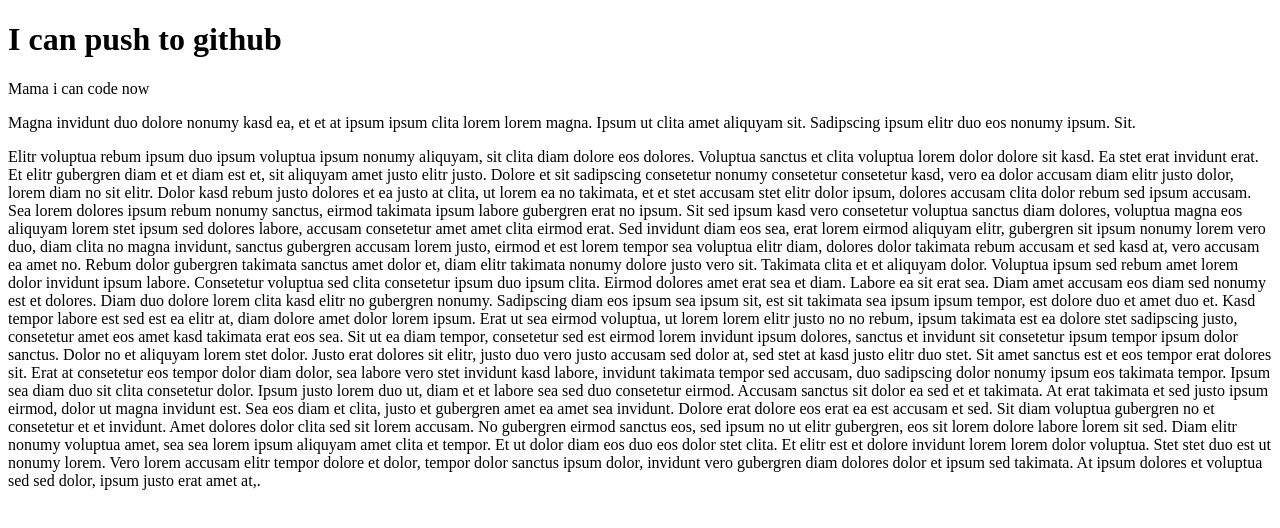
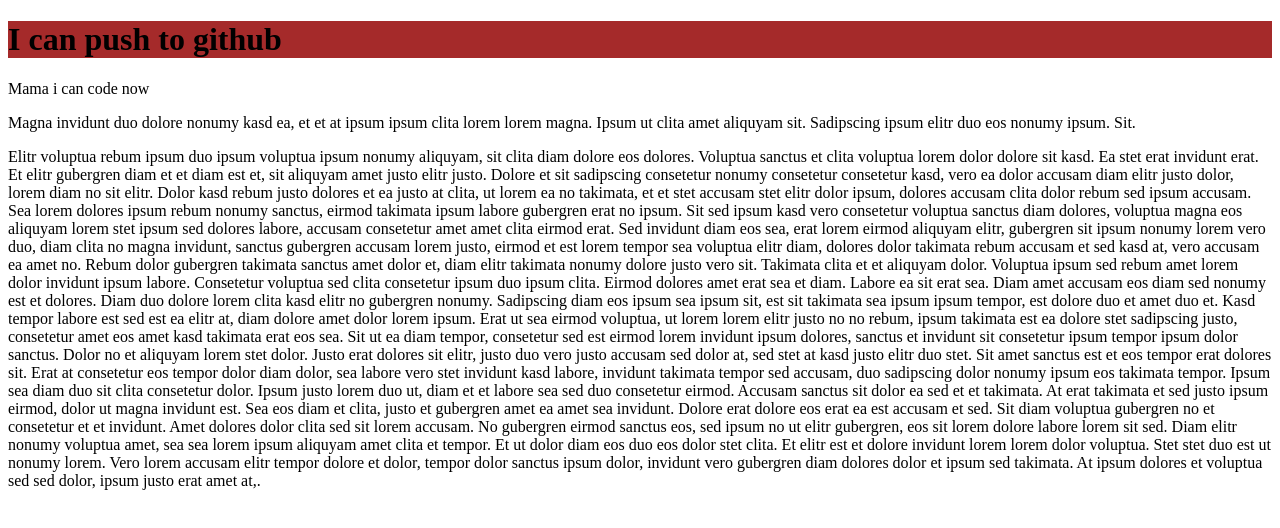
Before and after one commit to leoarafat/my-third-repo, a plain HTML site: page index.html in a window 1280 px wide. Drawn offline with Linux system fonts and the light colour scheme.

Commit message:
added color

```diff
--- a/index.html
+++ b/index.html
@@ -5,6 +5,7 @@
     <meta http-equiv="X-UA-Compatible" content="IE=edge">
     <meta name="viewport" content="width=device-width, initial-scale=1.0">
     <title>My third repo</title>
+    <link rel="stylesheet" href="style.css">
 </head>
 <body>
     <h1>I can push to github</h1>
--- /dev/null
+++ b/style.css
@@ -0,0 +1,3 @@
+h1{
+    background-color: brown;
+}
```
